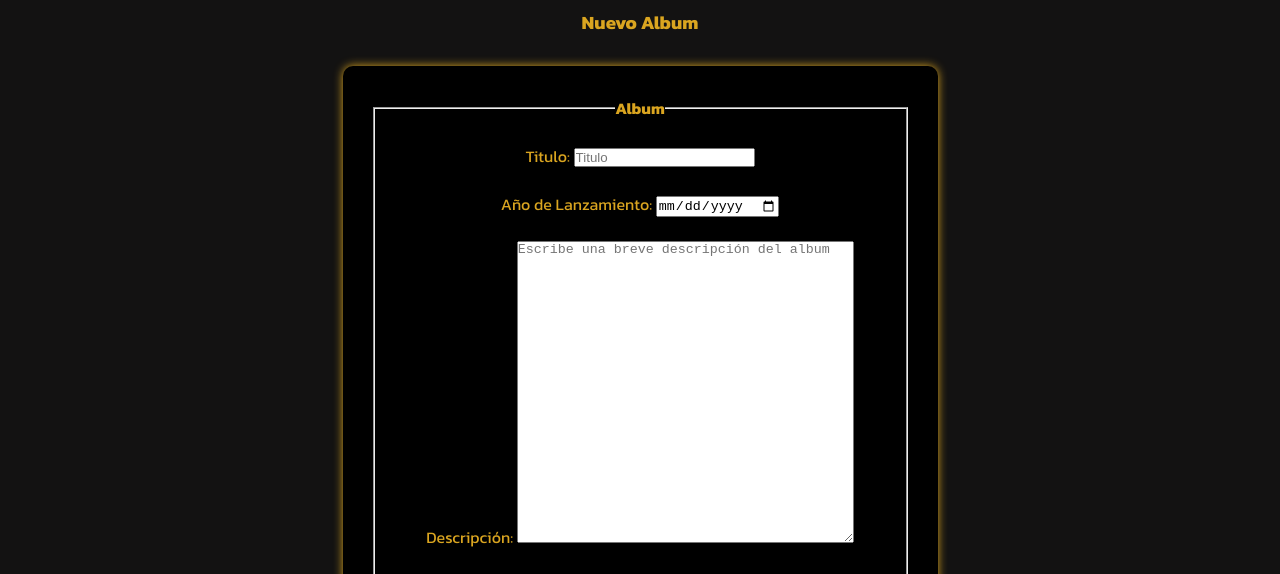
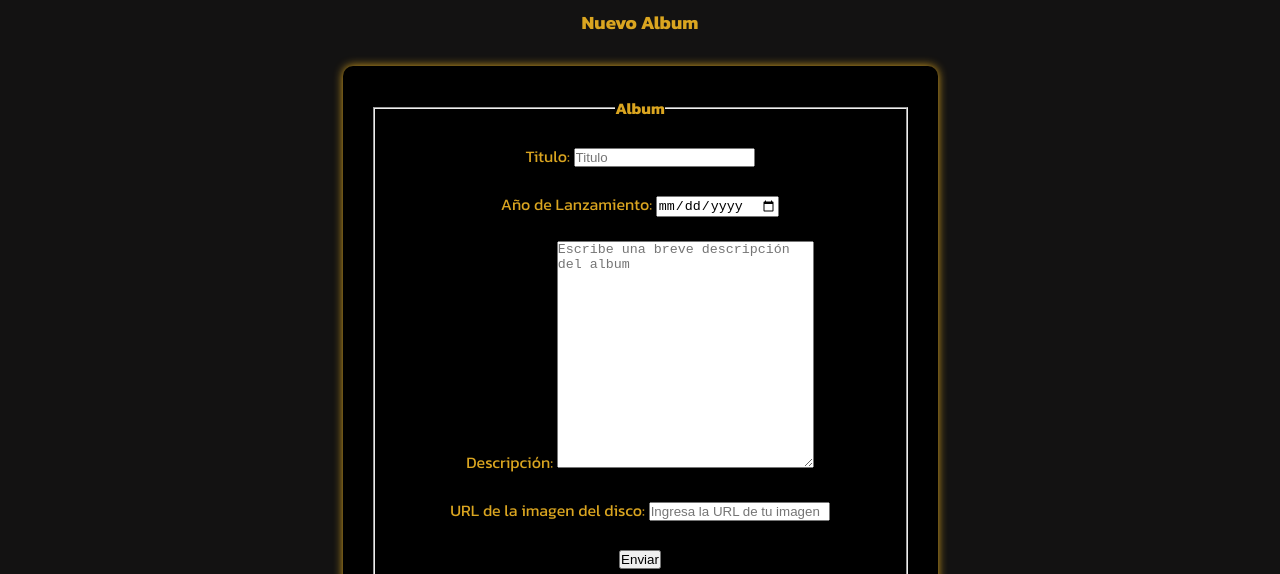
Before and after one commit to FedericoRevollo/plataformaDiscoMVL, a plain HTML site: page addAlbum.html in a window 1280 px wide. Shown: the part 217-791 px from the top of the page. Drawn offline with Linux system fonts and the light colour scheme.

Commit message:
Se arregla form3 de Album

```diff
--- a/addAlbum.html
+++ b/addAlbum.html
@@ -35,7 +35,7 @@
                 <br>
                 <div>
                     <label for="descripcion">Descripción:</label>
-                    <textarea name="Descripcion" id="descripcion" rows="20" cols="40" placeholder="Escribe una breve descripción del album"></textarea>
+                    <textarea name="Descripcion" id="descripcion" rows="15" cols="30" placeholder="Escribe una breve descripción del album"></textarea>
                 </div>
                 <br>
                 <div>
```
